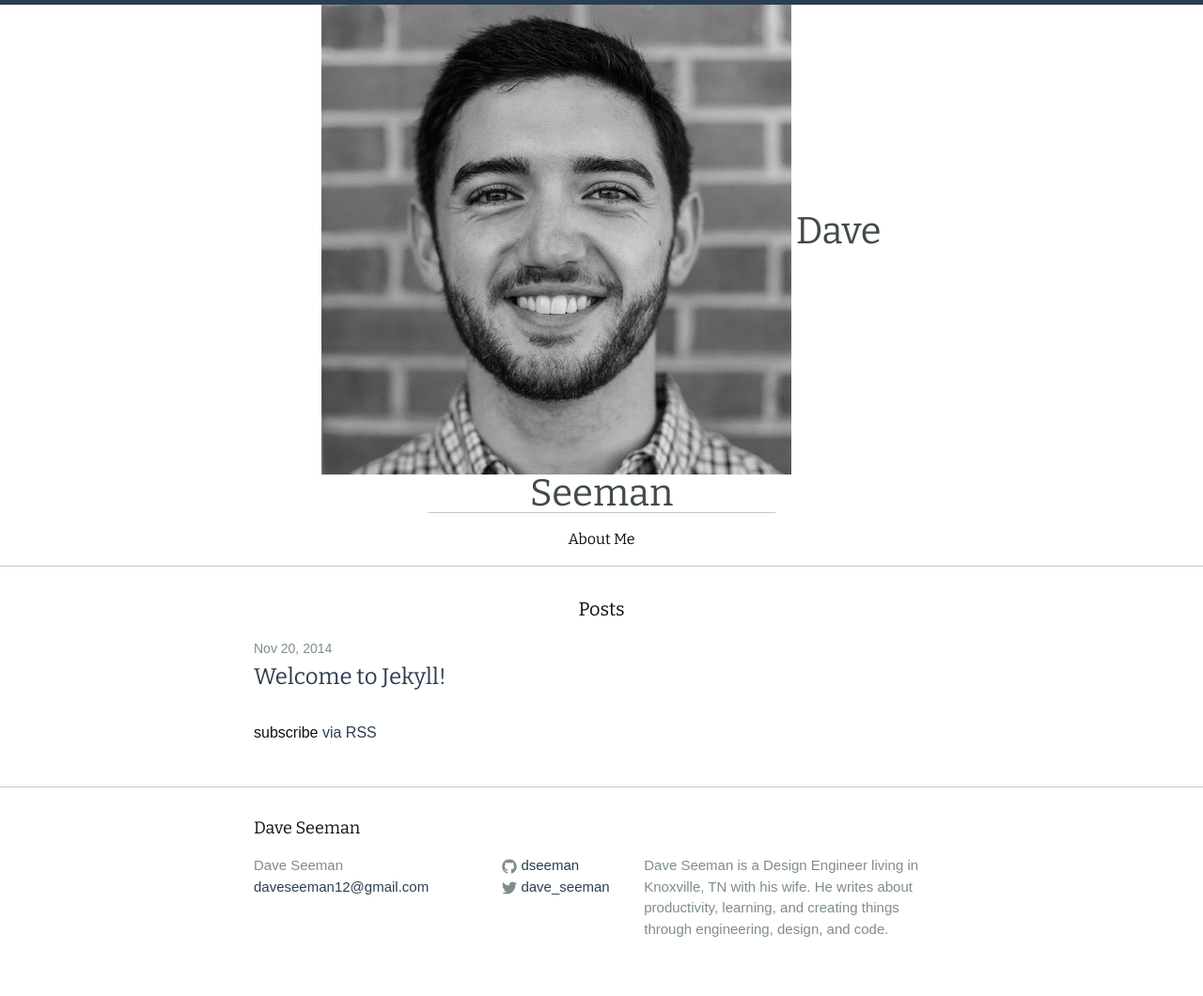
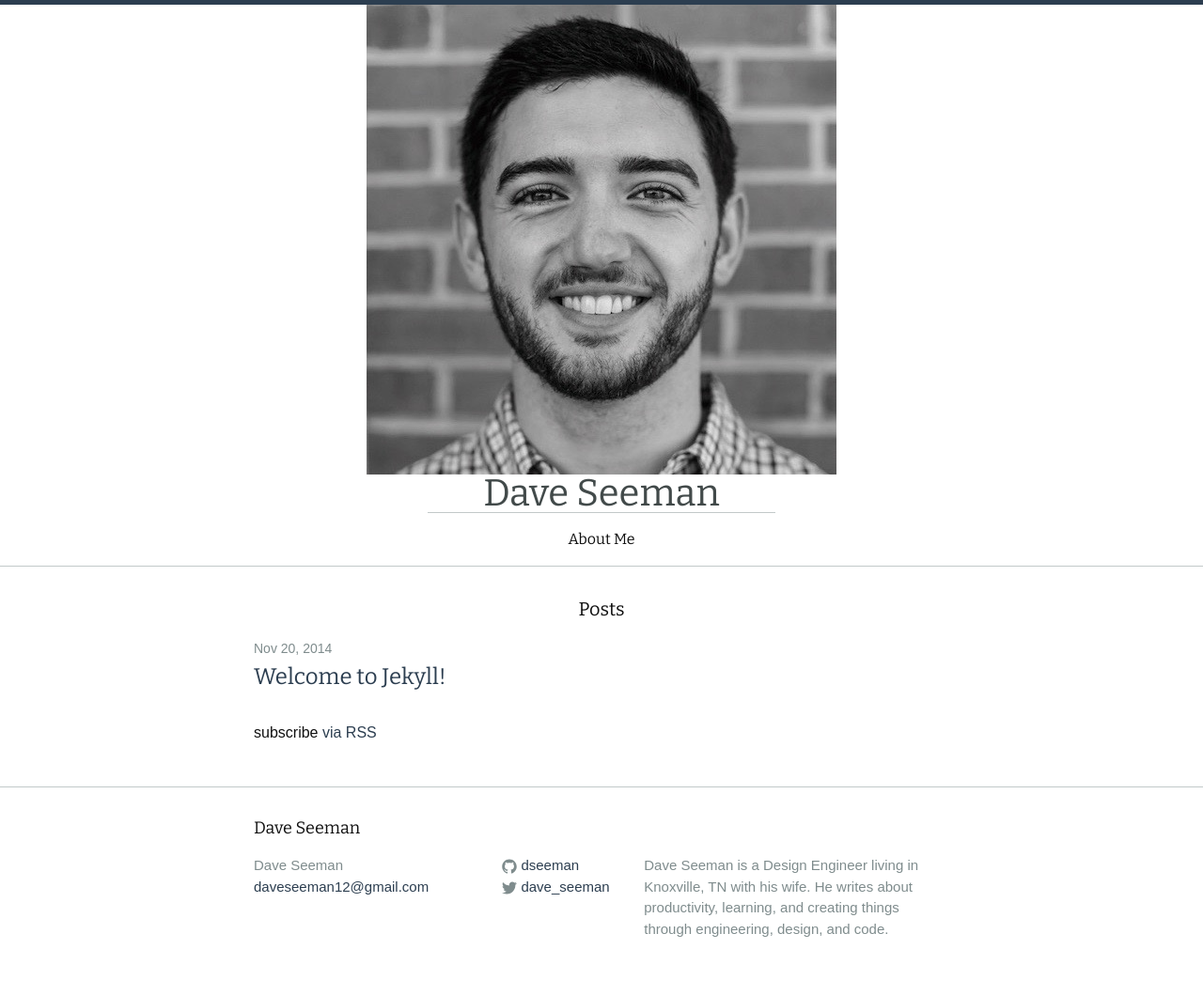
Before and after one commit to Shipwright/daveas.github.io, a Jekyll site: the page built from index.html, in a window 1280 px wide. Shown: the whole page at 94% size. Built offline with Jekyll 4.4.1, drawn with Linux system fonts in a browser that asks for light colours; some web fonts are replaced.

Commit message:
images not working

```diff
--- a/_includes/header.html
+++ b/_includes/header.html
@@ -3,8 +3,8 @@
   <div class="wrapper">
 
     <div class="site-avatar"
-      <a href="https://linkedin.com/in/{{ site.linkedin_username }}" class="avatar" target="_blank" title="{{ site.title }}"><img src="../img/avatar.jpg" alt="{{ site.title }}"></a>
-      <a class="site-title" href="{{ site.baseurl }}/">{{ site.title }}</a>
+      <a href="https://linkedin.com/in/daveseeman" class="avatar" target="_blank" title="Title"><img src="/img/avatar.jpg" alt="Title"></a><br>
+      <a class="site-title" href="{{ site.baseurl }}/">{{ site.title }}</a><br>
     </div>
 
     <nav class="site-nav">
--- a/_posts/2014-11-20-welcome-to-jekyll.markdown
+++ b/_posts/2014-11-20-welcome-to-jekyll.markdown
@@ -4,6 +4,11 @@
 date:   2014-11-20 16:37:41
 categories: jekyll update
 ---
+
+![alt text](/img/kimberly.jpg)
+![alt text](img/avatar.jpg)
+![alt text](/img/avatar.jpg)
+
 You’ll find this post in your `_posts` directory. Go ahead and edit it and re-build the site to see your changes. You can rebuild the site in many different ways, but the most common way is to run `jekyll serve`, which launches a web server and auto-regenerates your site when a file is updated.
 
 To add new posts, simply add a file in the `_posts` directory that follows the convention `YYYY-MM-DD-name-of-post.ext` and includes the necessary front matter. Take a look at the source for this post to get an idea about how it works.
--- a/_sass/_layout.scss
+++ b/_sass/_layout.scss
@@ -9,17 +9,13 @@
     // Positioning context for the mobile navigation icon
     position: relative;
 }
-
-site-avatar {
-  width: 100%;
-}
-
 .avatar img {
   width: $avatar-size;
   height: $avatar-size;
   -webkit-border-radius: $avatar-size / 2;
   -moz-border-radius: $avatar-size / 2;
   border-radius: $avatar-size / 2;
+  padding: 15px 0px 15px 0px;
 }
 
 .site-title {
```
